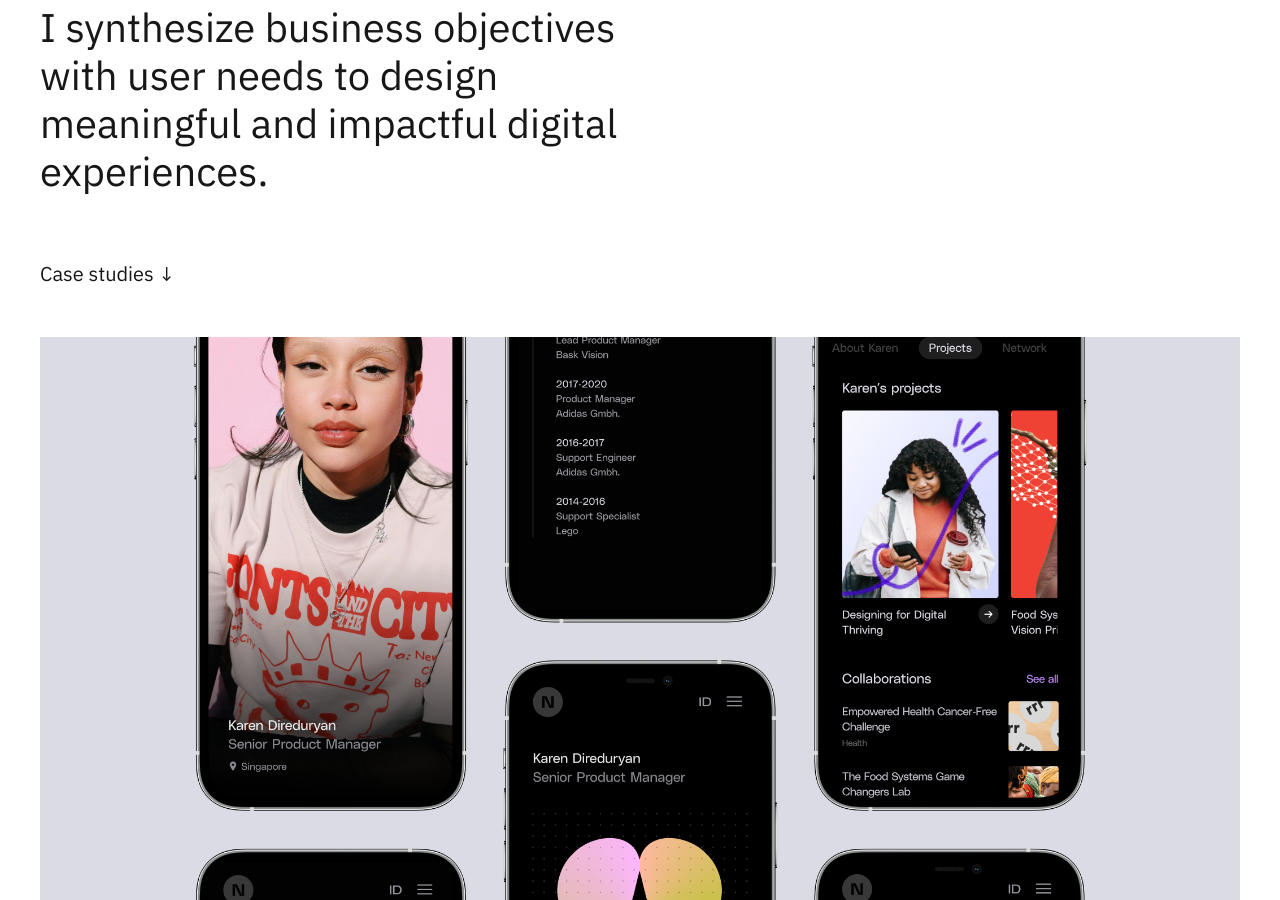
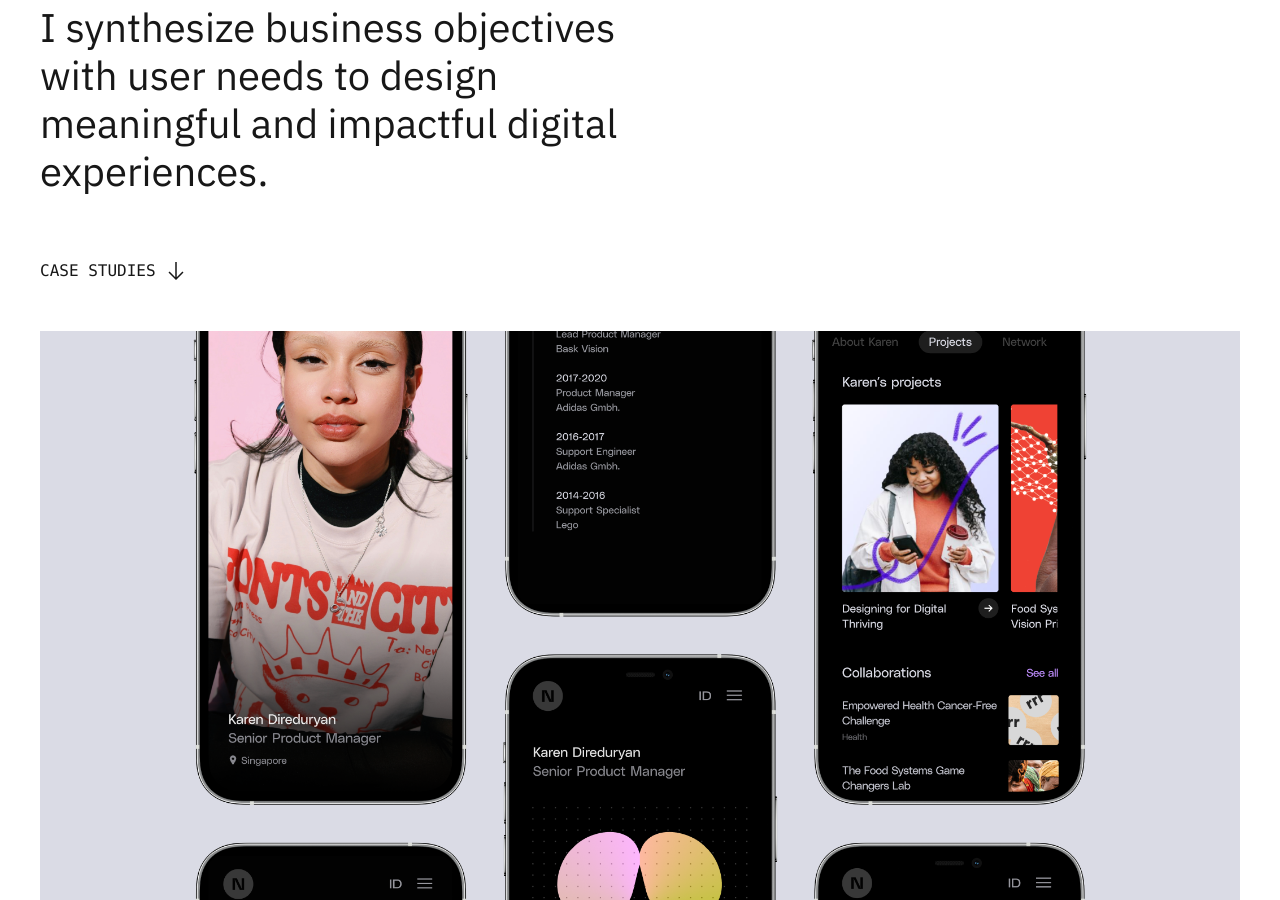
Before and after one commit to dara/darakilicoglu.com, a Jekyll site: the page built from index.html, in a window 1280 px wide and 900 px high, scrolled down 497 px. Built offline with Jekyll 4.4.1, drawn with Linux system fonts in a browser that asks for light colours.

Commit message:
Put back a few things from previous design

```diff
--- a/index.html
+++ b/index.html
@@ -8,8 +8,9 @@ layout: default
     <h2 class="title-cover">I synthesize business objectives with user needs to design meaningful and impactful digital experiences.</h2>
 </div>
 
-<p class="hidden md:flex items-center gap-2 mb-12">
-    Case studies ↓
+<p class="hidden md:flex items-center gap-2 mb-12 title-mono">
+    Case studies
+    <svg xmlns="http://www.w3.org/2000/svg" width="24" height="24" viewBox="0 0 32 32" fill="currentColor"><path d="M24.59 16.59 17 24.17V4h-2v20.17l-7.59-7.58L6 18l10 10 10-10-1.41-1.41z"/></svg>
 </p>
 
 {% include case_studies.html %}
--- a/pair-with-dara.html
+++ b/pair-with-dara.html
@@ -34,6 +34,6 @@ title: Pair with Dara
             No pitches, no upsells, just 45 minutes of focused collaboration to help you make progress.
         </p>
 
-        <p>→  <a href="https://buki.app/events/pair-with-dara" class="text-link">Book your session</a></p>
+        <p><a href="https://buki.app/events/pair-with-dara" class="text-link">Book your session</a></p>
     </div>
 </div>
```
